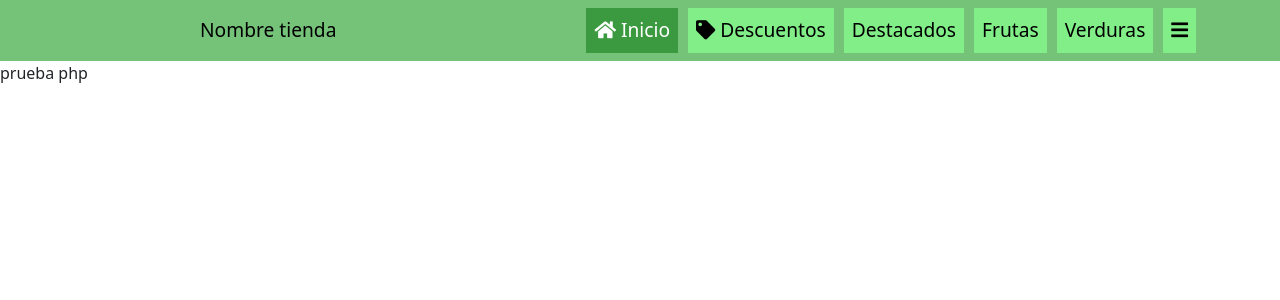
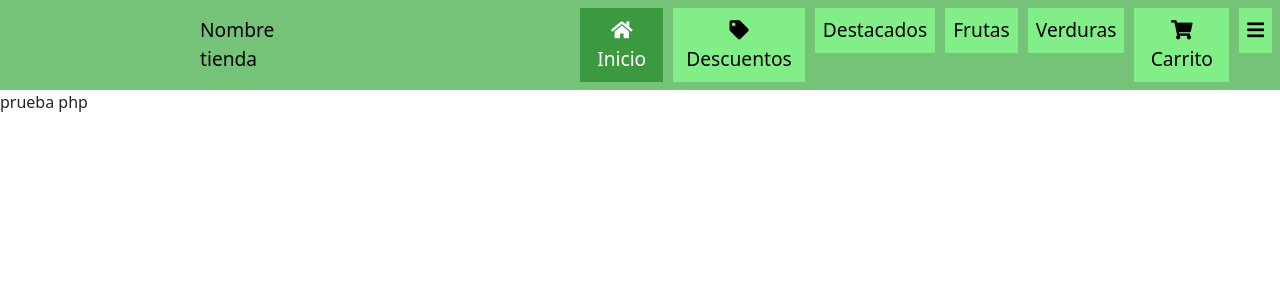
Before and after one commit to AlvaroCascoV/TFG2024, a PHP site: page / in a window 1280 px wide. Shown: the top 300 px of the page. Run offline with PHP 8.4, Linux system fonts and the light colour scheme.

Commit message:
added shopping cart button

```diff
--- a/TFG/index.php
+++ b/TFG/index.php
@@ -31,9 +31,13 @@
             <div id="botonVerduras">
                 <a href=""><button> Verduras</button></a>
             </div>
-            <div id="botonVerduras">
+            <div id="botonCarrito">
+                <a href="./cart.php"><button><i class="fas fa-shopping-cart"></i> Carrito</button></a>
+            </div>
+            <div id="menu">
                 <a href=""><button> <i class="fas fa-bars"></i></button></a>
             </div>
+
 
         </div>
     </header>
```
